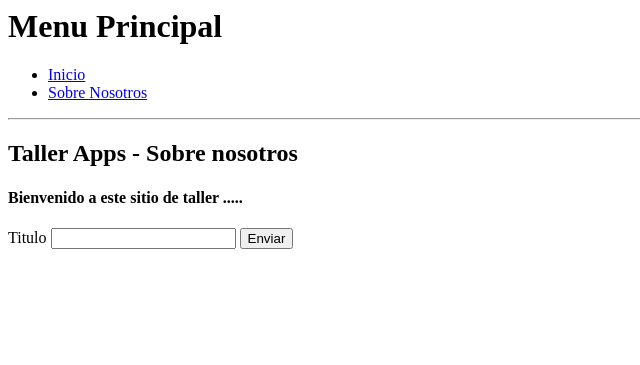
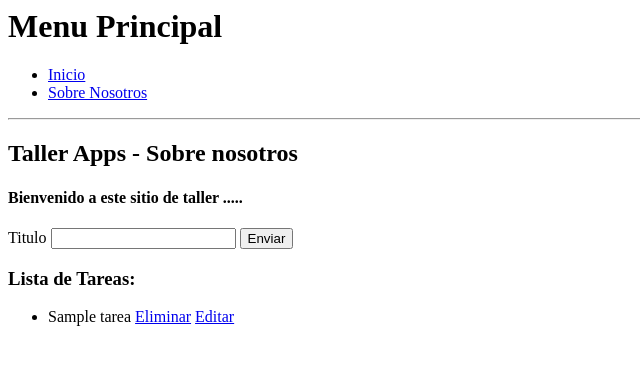
Before and after one commit to jhenychirinos-png/TALLERAPPSFLAK, a Flask app: page /sobrenosotros in a window 1280 px wide. Shown: the top 365 px of the page, without its empty margins (0-640 px from the left). Run offline with Flask 3, Linux system fonts and the light colour scheme; tables that the repository leaves empty hold one stand-in row (values such as "Sample post").

Commit message:
Se creo un templates editar

```diff
--- a/routes.py
+++ b/routes.py
@@ -1,5 +1,5 @@
 from app import app, db
-from flask import render_template
+from flask import render_template,request,redirect,url_for
 import formularios
 from models import Tarea
 
@@ -11,6 +11,7 @@ def index():
 @app.route('/sobrenosotros', methods = ['GET', 'POST'])
 def sobrenosotros():
         formulario = formularios.FormAgregarTareas()
+        tareas = Tarea.query.all()
         if formulario.validate_on_submit() :
                 nueva_tarea = Tarea (titulo =  formulario.titulo.data)
                 db.session.add(nueva_tarea)
@@ -18,8 +19,10 @@ def sobrenosotros():
                 print('se envio correctamente', formulario.titulo.data)
                 return render_template('sobrenosotros.html',
                                        form = formulario,
-                                       titulo = formulario.titulo.data)
-        return render_template('sobrenosotros.html', form = formulario)
+                                       titulo = formulario.titulo.data,
+                                       tareas = tareas)
+
+        return render_template('sobrenosotros.html', form = formulario,tareas = tareas)
 
 @app.route('/saludo')
 def saludo():
@@ -28,3 +31,20 @@ def saludo():
 @app.route('/usuario/<nombre>')
 def usuario(nombre):
         return f'Hola{nombre} bienvenido a Taller Apps '
+
+@app.route('/eliminar/<int:id>')
+def eliminar(id):
+    tarea = Tarea.query.get_or_404(id)
+    db.session.delete(tarea)
+    db.session.commit()
+    return redirect(url_for('sobrenosotros'))  # Redirige a sobrenosotros
+
+@app.route('/editar/<int:id>', methods=['GET', 'POST'])
+def editar(id):
+    tarea = Tarea.query.get_or_404(id)
+    formulario = formularios.FormAgregarTareas(obj=tarea) # Inicializa el formulario con la tarea existente
+    if formulario.validate_on_submit():
+        tarea.titulo = formulario.titulo.data
+        db.session.commit()
+        return redirect(url_for('sobrenosotros'))  # Redirige a sobrenosotros
+    return render_template('editar.html', form=formulario, tarea=tarea) # Pasa el formulario y la tarea al template
--- a/templates/sobrenosotros.html
+++ b/templates/sobrenosotros.html
@@ -14,4 +14,15 @@
     <h2>{{ titulo }}</h2>
 {% endif %}
 
+<h3>Lista de Tareas:</h3>
+<ul>
+    {% for tarea in tareas %}
+        <li>
+            {{ tarea.titulo }}
+            <a href="{{ url_for('eliminar', id=tarea.id) }}">Eliminar</a>
+            <a href="{{ url_for('editar', id=tarea.id) }}">Editar</a>
+        </li>
+    {% endfor %}
+</ul>
+
 {% endblock %}
```
Also changed, not shown: templates/editar.html (added, +21 -0 lines).
